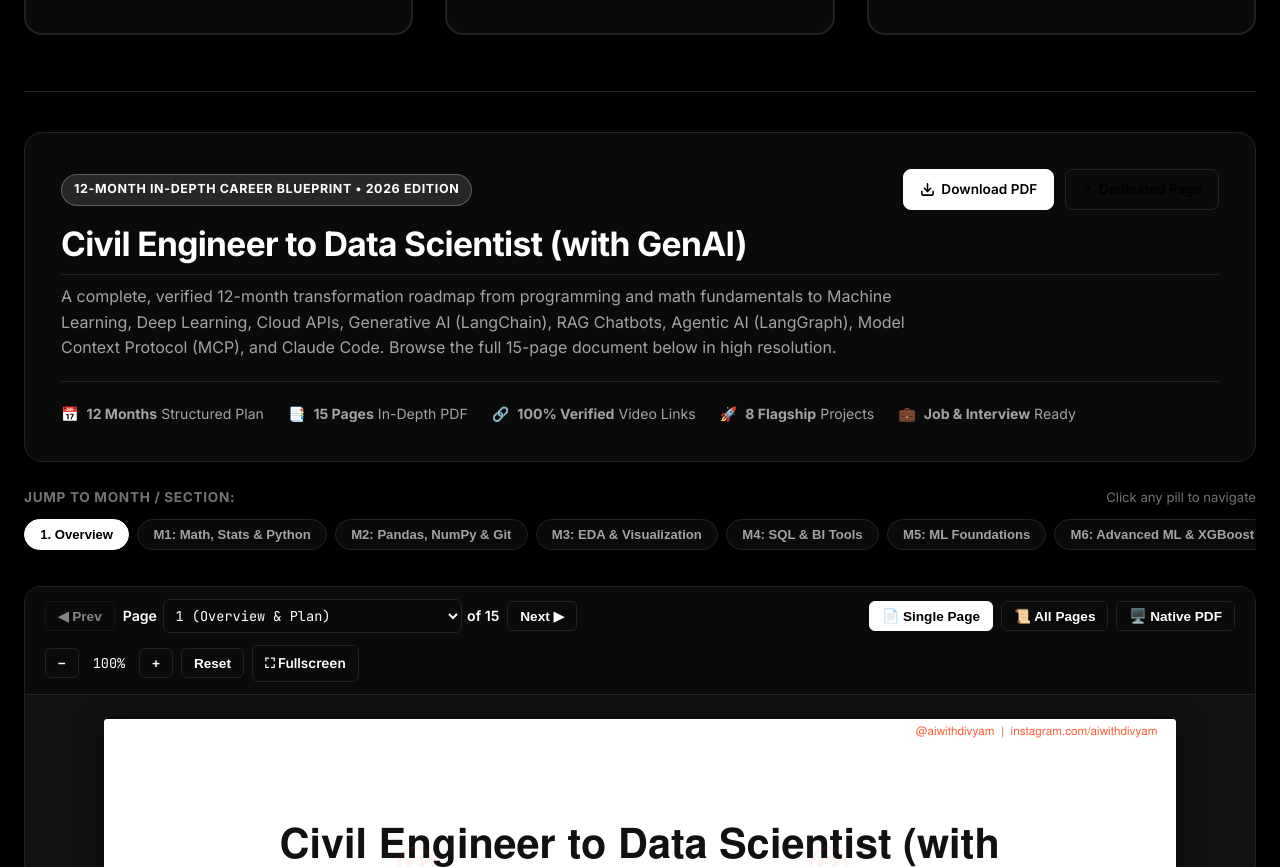
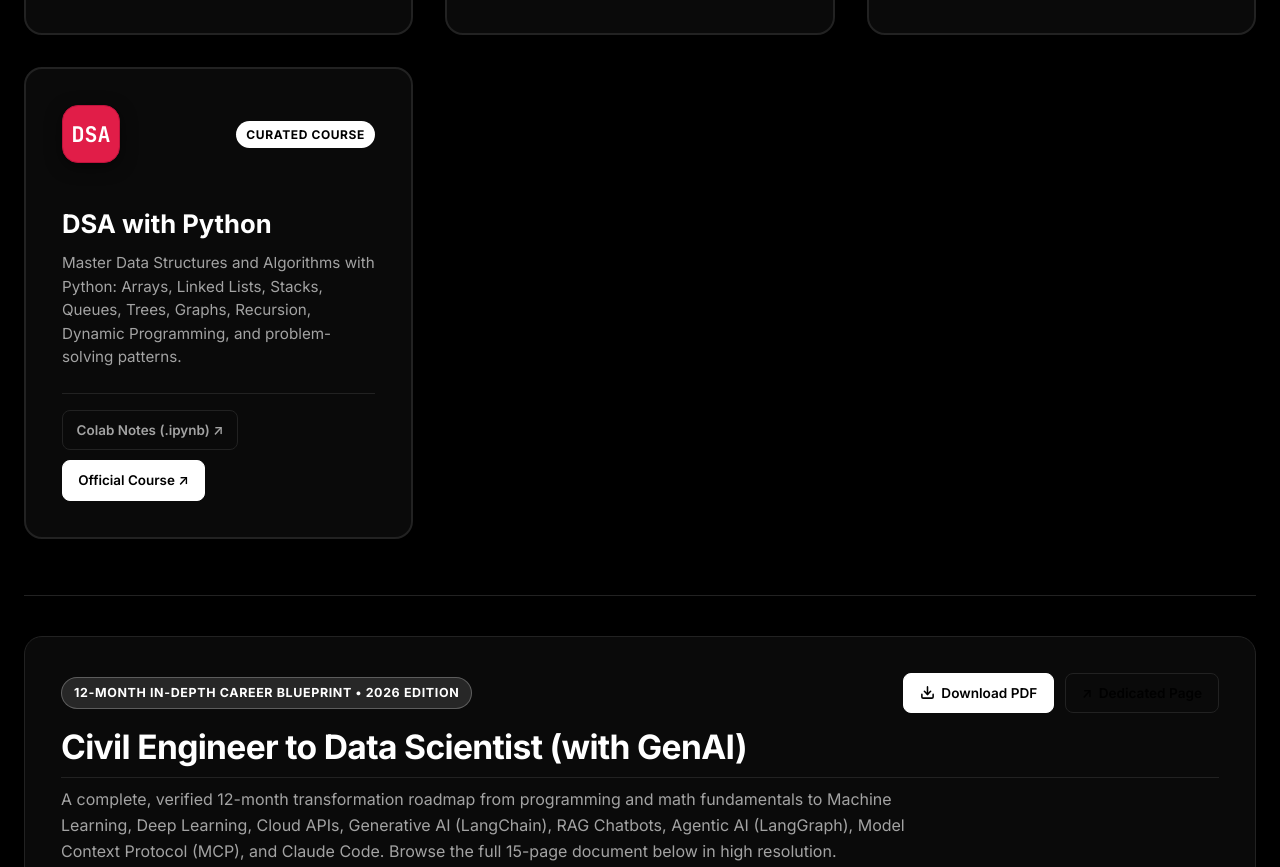
Before and after one commit to abhimanyu-kotari/My_Notes, a plain HTML site: page index.html in a window 1280 px wide. Shown: the part 1601-2468 px from the top of the page. Drawn offline with Linux system fonts and the light colour scheme.

Commit message:
Add DSA with Python card and links on homepage

```diff
--- a/index.html
+++ b/index.html
@@ -228,6 +228,30 @@
           </span>
         </div>
       </a>
+
+      <!-- THE DSA WITH PYTHON CARD -->
+      <div class="tech-select-card" id="dsa-card" title="DSA with Python">
+        <div style="display: flex; align-items: center; justify-content: space-between; margin-bottom: 1.25rem;">
+          <div class="tech-icon-large" style="width: 58px; height: 58px; font-size: 1.35rem; background: #e11d48; border-color: #be123c;">DSA</div>
+          <span class="tech-badge-active">Curated Course</span>
+        </div>
+
+        <h3 style="font-size: 1.6rem; margin-bottom: 0.65rem; color: var(--text-primary);">
+          <a href="https://learnwith.campusx.in/s/courses/69527ab734c0815fe15a08d9/take" target="_blank" rel="noopener" style="color: inherit; text-decoration: none;">DSA with Python</a>
+        </h3>
+        <p style="font-size: 0.95rem; color: var(--text-secondary); margin-bottom: 1.5rem; line-height: 1.55; flex: 1;">
+          Master Data Structures and Algorithms with Python: Arrays, Linked Lists, Stacks, Queues, Trees, Graphs, Recursion, Dynamic Programming, and problem-solving patterns.
+        </p>
+
+        <div class="card-footer" style="padding-top: 1rem; border-top: 1px solid var(--border-color); display: flex; align-items: center; justify-content: space-between; flex-wrap: wrap; gap: 0.65rem;">
+          <a href="https://colab.research.google.com/drive/1olA26PBNKcdovX9J1HMFJwe4l5EGd-gc#scrollTo=Ke3MGBgGUhnq" target="_blank" rel="noopener" class="btn-secondary" style="padding: 0.5rem 0.85rem; font-size: 0.84rem; text-decoration: none !important;">
+            Colab Notes (.ipynb) ↗
+          </a>
+          <a href="https://learnwith.campusx.in/s/courses/69527ab734c0815fe15a08d9/take" target="_blank" rel="noopener" class="btn-primary" style="padding: 0.5rem 0.95rem; font-size: 0.84rem; text-decoration: none !important;">
+            Official Course ↗
+          </a>
+        </div>
+      </div>
 
     </div>
 
```
